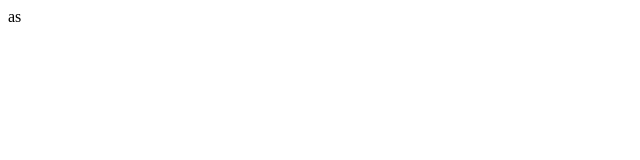
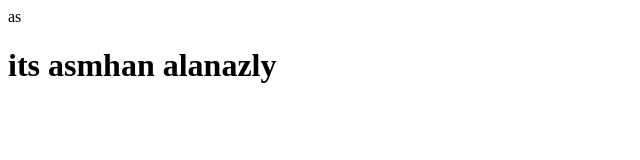
Before and after one commit to Asmhan-Nader/first, a plain HTML site: page index.html in a window 1280 px wide. Shown: the whole page, without its empty margins (0-640 px from the left). Drawn offline with Linux system fonts and the light colour scheme.

Commit message:
tow files modified

```diff
--- a/css/css.css
+++ b/css/css.css
@@ -1,3 +1,6 @@
 body{
      font-size : 80px;
 }
+body{
+     font-size : 80px;
+}
--- a/index.html
+++ b/index.html
@@ -1 +1,2 @@
 as
+<h1>its asmhan alanazly</h1>
```
